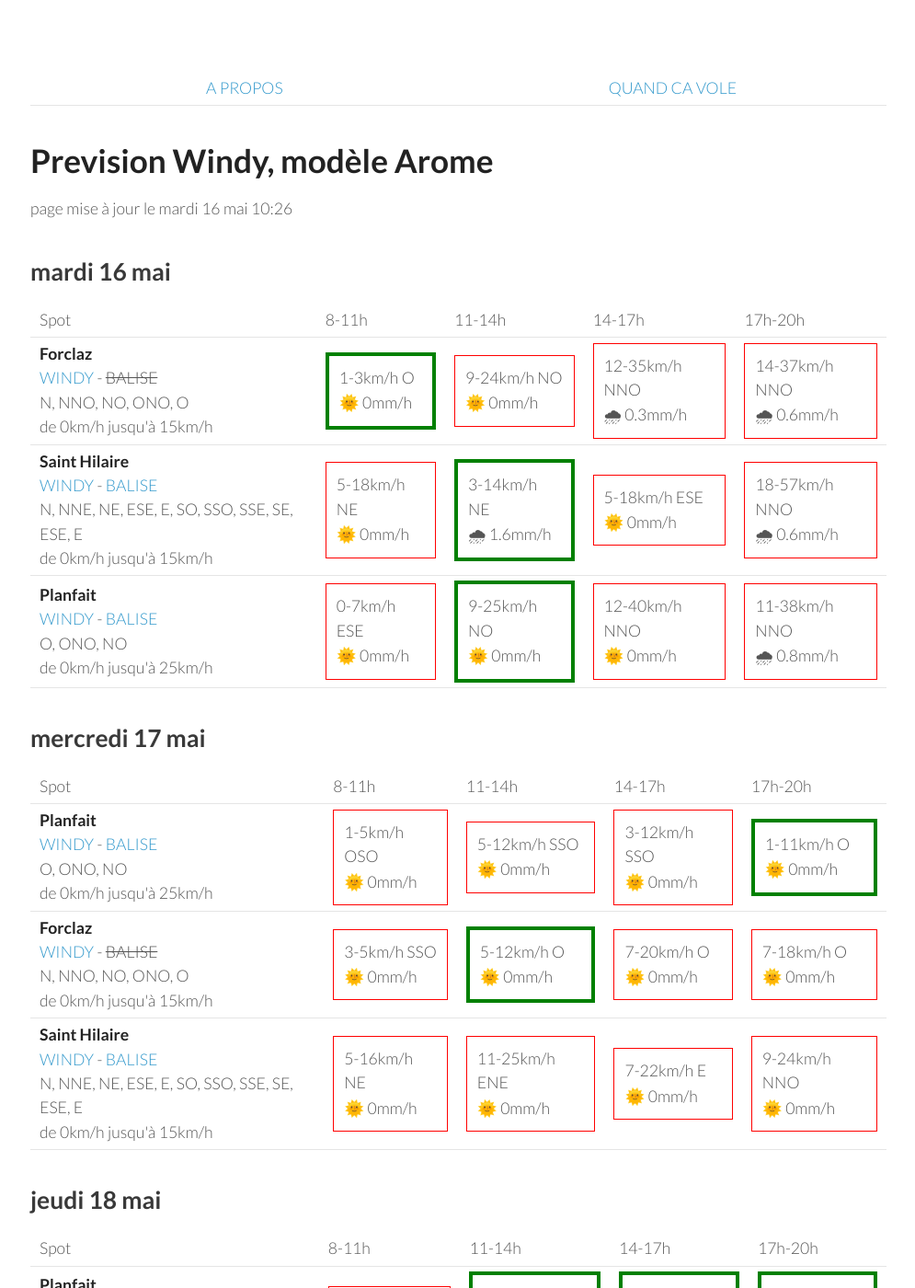
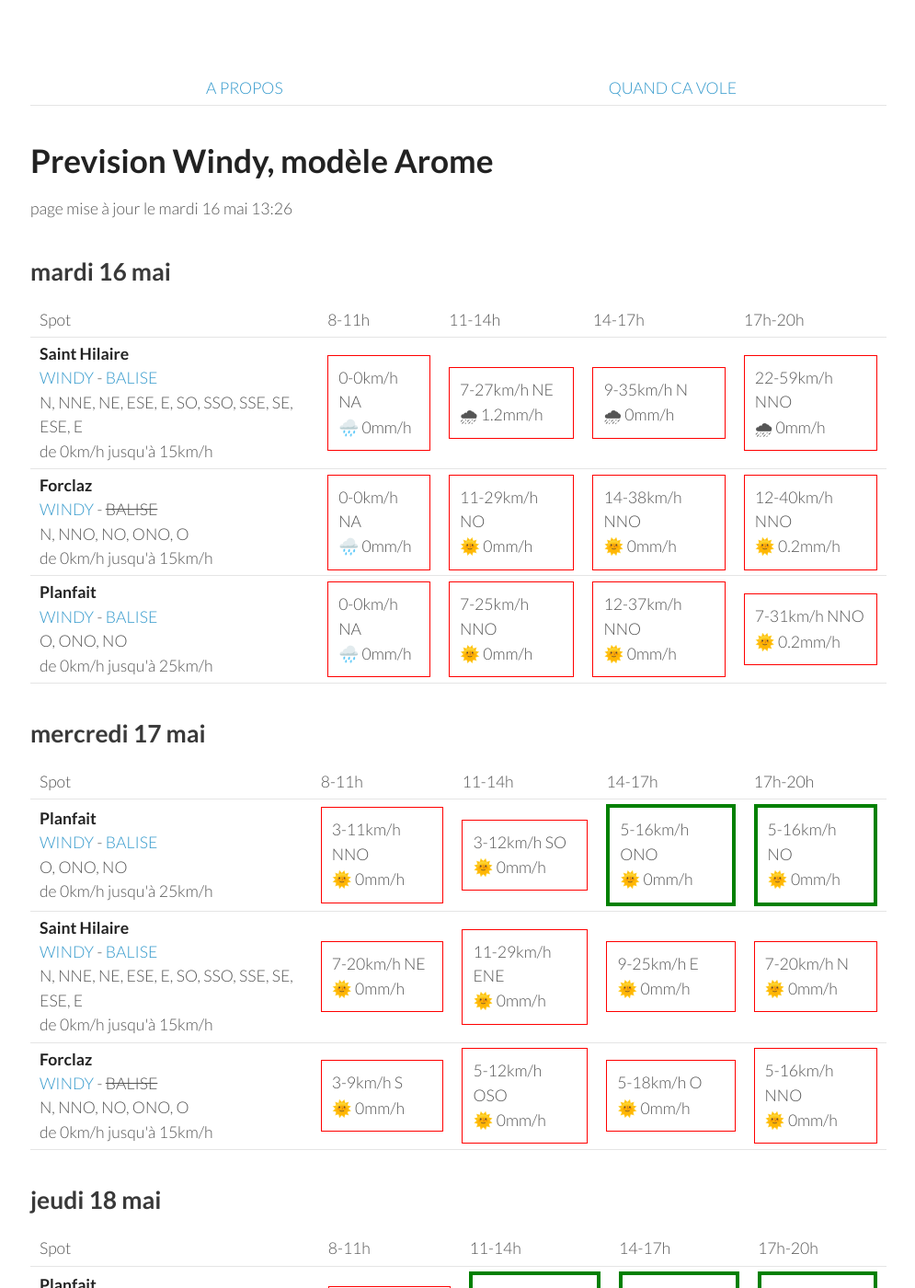
Before and after one commit to parapente-dans-le-nord/parapente-dans-le-nord.github.io, a Jekyll site: the page built from alpes_nord.markdown, in a window 1280 px wide and 1400 px high. Shown: the whole window at 92% size, without its empty margins (25-1020 px from the left). Built offline with Jekyll 4.4.1, drawn with Linux system fonts in a browser that asks for light colours; some of the changed text lies outside the part shown.

Commit message:
update index.markdown

```diff
--- a/alpes_nord.markdown
+++ b/alpes_nord.markdown
@@ -7,7 +7,7 @@ title:  "Tous les spots"
 {: .links}
 
 # Prevision Windy, modèle Arome
-page mise à jour le mardi 16 mai 10:26
+page mise à jour le mardi 16 mai 13:26
 
 ## mardi 16 mai
 
@@ -22,33 +22,30 @@ page mise à jour le mardi 16 mai 10:26
       <td>17h-20h</td>
     </tr>
 <tr>
-        <td><strong>Forclaz</strong><br><a href="https://windy.com/45.814/6.247?45.375,6.246,8,m:eVwaglz">WINDY</a> - <span class="no-balise"> BALISE </span><br> <span class="vent-favorable">N, NNO, NO, ONO, O</span><br><span class="force-vent">de 0km/h jusqu'à 15km/h</span> </td>
+        <td><strong>Saint Hilaire</strong><br><a href="https://windy.com/45.307/5.888?45.087,5.889,9,m:eUFagkX">WINDY</a> - <span class=""><a href="http://www.balisemeteo.com/balise.php?idBalise=61">BALISE</a> </span><br> <span class="vent-favorable">N, NNE, NE, ESE, E, SO, SSO, SSE, SE, ESE, E</span><br><span class="force-vent">de 0km/h jusqu'à 15km/h</span> </td>
 
-            <td><div class="flyable"><p>1-3km/h O</p><p>🌞 0mm/h</p></div></td>
-            <td><div class="not-flyable"><p>9-24km/h NO</p><p>🌞 0mm/h</p></div></td>
-            <td><div class="not-flyable"><p>12-35km/h NNO</p><p>🌧 0.3mm/h</p></div></td>
-            <td><div class="not-flyable"><p>14-37km/h NNO</p><p>🌧 0.6mm/h</p></div></td>
-
+            <td><div class="not-flyable"><p>0-0km/h NA</p><p>🌧️ 0mm/h</p></div></td>
+            <td><div class="not-flyable"><p>7-27km/h NE</p><p>🌧 1.2mm/h</p></div></td>
+            <td><div class="not-flyable"><p>9-35km/h N</p><p>🌧 0mm/h</p></div></td>
+            <td><div class="not-flyable"><p>22-59km/h NNO</p><p>🌧 0mm/h</p></div></td>
 
     </tr>
 <tr>
-        <td><strong>Saint Hilaire</strong><br><a href="https://windy.com/45.307/5.888?45.087,5.889,9,m:eUFagkX">WINDY</a> - <span class=""><a href="http://www.balisemeteo.com/balise.php?idBalise=61">BALISE</a> </span><br> <span class="vent-favorable">N, NNE, NE, ESE, E, SO, SSO, SSE, SE, ESE, E</span><br><span class="force-vent">de 0km/h jusqu'à 15km/h</span> </td>
+        <td><strong>Forclaz</strong><br><a href="https://windy.com/45.814/6.247?45.375,6.246,8,m:eVwaglz">WINDY</a> - <span class="no-balise"> BALISE </span><br> <span class="vent-favorable">N, NNO, NO, ONO, O</span><br><span class="force-vent">de 0km/h jusqu'à 15km/h</span> </td>
 
-            <td><div class="not-flyable"><p>5-18km/h NE</p><p>🌞 0mm/h</p></div></td>
-            <td><div class="flyable"><p>3-14km/h NE</p><p>🌧 1.6mm/h</p></div></td>
-            <td><div class="not-flyable"><p>5-18km/h ESE</p><p>🌞 0mm/h</p></div></td>
-            <td><div class="not-flyable"><p>18-57km/h NNO</p><p>🌧 0.6mm/h</p></div></td>
-
+            <td><div class="not-flyable"><p>0-0km/h NA</p><p>🌧️ 0mm/h</p></div></td>
+            <td><div class="not-flyable"><p>11-29km/h NO</p><p>🌞 0mm/h</p></div></td>
+            <td><div class="not-flyable"><p>14-38km/h NNO</p><p>🌞 0mm/h</p></div></td>
+            <td><div class="not-flyable"><p>12-40km/h NNO</p><p>🌞 0.2mm/h</p></div></td>
 
     </tr>
 <tr>
         <td><strong>Planfait</strong><br><a href="https://windy.com/45.853/6.223?45.415,6.223,8">WINDY</a> - <span class=""><a href="https://www.openwindmap.org/PP496">BALISE</a> </span><br> <span class="vent-favorable">O, ONO, NO</span><br><span class="force-vent">de 0km/h jusqu'à 25km/h</span> </td>
 
-            <td><div class="not-flyable"><p>0-7km/h ESE</p><p>🌞 0mm/h</p></div></td>
-            <td><div class="flyable"><p>9-25km/h NO</p><p>🌞 0mm/h</p></div></td>
-            <td><div class="not-flyable"><p>12-40km/h NNO</p><p>🌞 0mm/h</p></div></td>
-            <td><div class="not-flyable"><p>11-38km/h NNO</p><p>🌧 0.8mm/h</p></div></td>
-
+            <td><div class="not-flyable"><p>0-0km/h NA</p><p>🌧️ 0mm/h</p></div></td>
+            <td><div class="not-flyable"><p>7-25km/h NNO</p><p>🌞 0mm/h</p></div></td>
+            <td><div class="not-flyable"><p>12-37km/h NNO</p><p>🌞 0mm/h</p></div></td>
+            <td><div class="not-flyable"><p>7-31km/h NNO</p><p>🌞 0.2mm/h</p></div></td>
 
     </tr>
 
@@ -70,30 +67,30 @@ page mise à jour le mardi 16 mai 10:26
 <tr>
         <td><strong>Planfait</strong><br><a href="https://windy.com/45.853/6.223?45.415,6.223,8">WINDY</a> - <span class=""><a href="https://www.openwindmap.org/PP496">BALISE</a> </span><br> <span class="vent-favorable">O, ONO, NO</span><br><span class="force-vent">de 0km/h jusqu'à 25km/h</span> </td>
 
-            <td><div class="not-flyable"><p>1-5km/h OSO</p><p>🌞 0mm/h</p></div></td>
-            <td><div class="not-flyable"><p>5-12km/h SSO</p><p>🌞 0mm/h</p></div></td>
-            <td><div class="not-flyable"><p>3-12km/h SSO</p><p>🌞 0mm/h</p></div></td>
-            <td><div class="flyable"><p>1-11km/h O</p><p>🌞 0mm/h</p></div></td>
+            <td><div class="not-flyable"><p>3-11km/h NNO</p><p>🌞 0mm/h</p></div></td>
+            <td><div class="not-flyable"><p>3-12km/h SO</p><p>🌞 0mm/h</p></div></td>
+            <td><div class="flyable"><p>5-16km/h ONO</p><p>🌞 0mm/h</p></div></td>
+            <td><div class="flyable"><p>5-16km/h NO</p><p>🌞 0mm/h</p></div></td>
+
+
+    </tr>
+<tr>
+        <td><strong>Saint Hilaire</strong><br><a href="https://windy.com/45.307/5.888?45.087,5.889,9,m:eUFagkX">WINDY</a> - <span class=""><a href="http://www.balisemeteo.com/balise.php?idBalise=61">BALISE</a> </span><br> <span class="vent-favorable">N, NNE, NE, ESE, E, SO, SSO, SSE, SE, ESE, E</span><br><span class="force-vent">de 0km/h jusqu'à 15km/h</span> </td>
+
+            <td><div class="not-flyable"><p>7-20km/h NE</p><p>🌞 0mm/h</p></div></td>
+            <td><div class="not-flyable"><p>11-29km/h ENE</p><p>🌞 0mm/h</p></div></td>
+            <td><div class="not-flyable"><p>9-25km/h E</p><p>🌞 0mm/h</p></div></td>
+            <td><div class="not-flyable"><p>7-20km/h N</p><p>🌞 0mm/h</p></div></td>
 
 
     </tr>
 <tr>
         <td><strong>Forclaz</strong><br><a href="https://windy.com/45.814/6.247?45.375,6.246,8,m:eVwaglz">WINDY</a> - <span class="no-balise"> BALISE </span><br> <span class="vent-favorable">N, NNO, NO, ONO, O</span><br><span class="force-vent">de 0km/h jusqu'à 15km/h</span> </td>
 
-            <td><div class="not-flyable"><p>3-5km/h SSO</p><p>🌞 0mm/h</p></div></td>
-            <td><div class="flyable"><p>5-12km/h O</p><p>🌞 0mm/h</p></div></td>
-            <td><div class="not-flyable"><p>7-20km/h O</p><p>🌞 0mm/h</p></div></td>
-            <td><div class="not-flyable"><p>7-18km/h O</p><p>🌞 0mm/h</p></div></td>
-
-
-    </tr>
-<tr>
-        <td><strong>Saint Hilaire</strong><br><a href="https://windy.com/45.307/5.888?45.087,5.889,9,m:eUFagkX">WINDY</a> - <span class=""><a href="http://www.balisemeteo.com/balise.php?idBalise=61">BALISE</a> </span><br> <span class="vent-favorable">N, NNE, NE, ESE, E, SO, SSO, SSE, SE, ESE, E</span><br><span class="force-vent">de 0km/h jusqu'à 15km/h</span> </td>
-
-            <td><div class="not-flyable"><p>5-16km/h NE</p><p>🌞 0mm/h</p></div></td>
-            <td><div class="not-flyable"><p>11-25km/h ENE</p><p>🌞 0mm/h</p></div></td>
-            <td><div class="not-flyable"><p>7-22km/h E</p><p>🌞 0mm/h</p></div></td>
-            <td><div class="not-flyable"><p>9-24km/h NNO</p><p>🌞 0mm/h</p></div></td>
+            <td><div class="not-flyable"><p>3-9km/h S</p><p>🌞 0mm/h</p></div></td>
+            <td><div class="not-flyable"><p>5-12km/h OSO</p><p>🌞 0mm/h</p></div></td>
+            <td><div class="not-flyable"><p>5-18km/h O</p><p>🌞 0mm/h</p></div></td>
+            <td><div class="not-flyable"><p>5-16km/h NNO</p><p>🌞 0mm/h</p></div></td>
 
 
     </tr>
@@ -136,10 +133,10 @@ page mise à jour le mardi 16 mai 10:26
 <tr>
         <td><strong>Forclaz</strong><br><a href="https://windy.com/45.814/6.247?45.375,6.246,8,m:eVwaglz">WINDY</a> - <span class="no-balise"> BALISE </span><br> <span class="vent-favorable">N, NNO, NO, ONO, O</span><br><span class="force-vent">de 0km/h jusqu'à 15km/h</span> </td>
 
-            <td><div class="not-flyable"><p>1-11km/h OSO</p><p>🌞 0mm/h</p></div></td>
+            <td><div class="not-flyable"><p>1-11km/h SO</p><p>🌞 0mm/h</p></div></td>
             <td><div class="not-flyable"><p>3-16km/h ONO</p><p>🌞 0mm/h</p></div></td>
-            <td><div class="not-flyable"><p>5-25km/h NO</p><p>🌧 0.4mm/h</p></div></td>
-            <td><div class="not-flyable"><p>5-25km/h NO</p><p>🌧 0.9mm/h</p></div></td>
+            <td><div class="not-flyable"><p>5-20km/h NO</p><p>🌧 1.1mm/h</p></div></td>
+            <td><div class="not-flyable"><p>5-22km/h NO</p><p>🌧 1mm/h</p></div></td>
 
 
     </tr>
@@ -172,10 +169,10 @@ page mise à jour le mardi 16 mai 10:26
 <tr>
         <td><strong>Forclaz</strong><br><a href="https://windy.com/45.814/6.247?45.375,6.246,8,m:eVwaglz">WINDY</a> - <span class="no-balise"> BALISE </span><br> <span class="vent-favorable">N, NNO, NO, ONO, O</span><br><span class="force-vent">de 0km/h jusqu'à 15km/h</span> </td>
 
-            <td><div class="not-flyable"><p>0-11km/h S</p><p>🌧 0.9mm/h</p></div></td>
-            <td><div class="flyable"><p>3-14km/h NO</p><p>🌧 0.2mm/h</p></div></td>
-            <td><div class="not-flyable"><p>9-33km/h ONO</p><p>🌧 0.2mm/h</p></div></td>
-            <td><div class="not-flyable"><p>3-33km/h ONO</p><p>🌧 1.2mm/h</p></div></td>
+            <td><div class="flyable"><p>1-11km/h O</p><p>🌞 0mm/h</p></div></td>
+            <td><div class="not-flyable"><p>5-22km/h NO</p><p>🌞 0mm/h</p></div></td>
+            <td><div class="not-flyable"><p>3-27km/h NO</p><p>🌧 1mm/h</p></div></td>
+            <td><div class="not-flyable"><p>3-20km/h NO</p><p>🌧 1.4mm/h</p></div></td>
 
 
     </tr>
@@ -228,10 +225,10 @@ page mise à jour le mardi 16 mai 10:26
 <tr>
         <td><strong>Forclaz</strong><br><a href="https://windy.com/45.814/6.247?45.375,6.246,8,m:eVwaglz">WINDY</a> - <span class="no-balise"> BALISE </span><br> <span class="vent-favorable">N, NNO, NO, ONO, O</span><br><span class="force-vent">de 0km/h jusqu'à 15km/h</span> </td>
 
-            <td><div class="not-flyable"><p>3-16km/h ESE</p><p>🌞 0mm/h</p></div></td>
-            <td><div class="not-flyable"><p>3-18km/h ONO</p><p>🌞 0mm/h</p></div></td>
-            <td><div class="not-flyable"><p>5-24km/h NO</p><p>🌧 0.7mm/h</p></div></td>
-            <td><div class="not-flyable"><p>5-27km/h NO</p><p>🌧 0.7mm/h</p></div></td>
+            <td><div class="not-flyable"><p>1-14km/h ESE</p><p>🌞 0mm/h</p></div></td>
+            <td><div class="not-flyable"><p>3-16km/h ONO</p><p>🌞 0mm/h</p></div></td>
+            <td><div class="not-flyable"><p>7-31km/h NO</p><p>🌧 0.5mm/h</p></div></td>
+            <td><div class="not-flyable"><p>3-33km/h O</p><p>🌧 1.3mm/h</p></div></td>
 
 
     </tr>
@@ -271,6 +268,16 @@ page mise à jour le mardi 16 mai 10:26
 
 
     </tr>
+<tr>
+        <td><strong>Forclaz</strong><br><a href="https://windy.com/45.814/6.247?45.375,6.246,8,m:eVwaglz">WINDY</a> - <span class="no-balise"> BALISE </span><br> <span class="vent-favorable">N, NNO, NO, ONO, O</span><br><span class="force-vent">de 0km/h jusqu'à 15km/h</span> </td>
+
+            <td><div class="not-flyable"><p>3-20km/h ESE</p><p>🌞 0mm/h</p></div></td>
+            <td><div class="not-flyable"><p>5-18km/h ONO</p><p>🌞 0mm/h</p></div></td>
+            <td><div class="not-flyable"><p>5-27km/h ONO</p><p>🌧 0.2mm/h</p></div></td>
+            <td><div class="not-flyable"><p>1-31km/h SE</p><p>🌧 5mm/h</p></div></td>
+
+
+    </tr>
 
 </tbody>
 </table>
```
